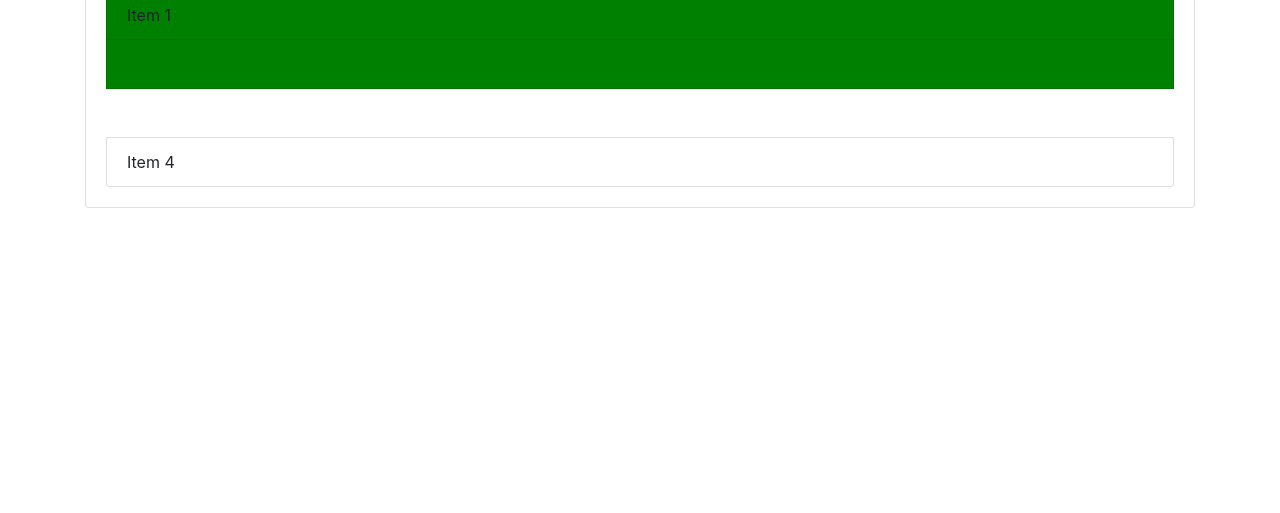
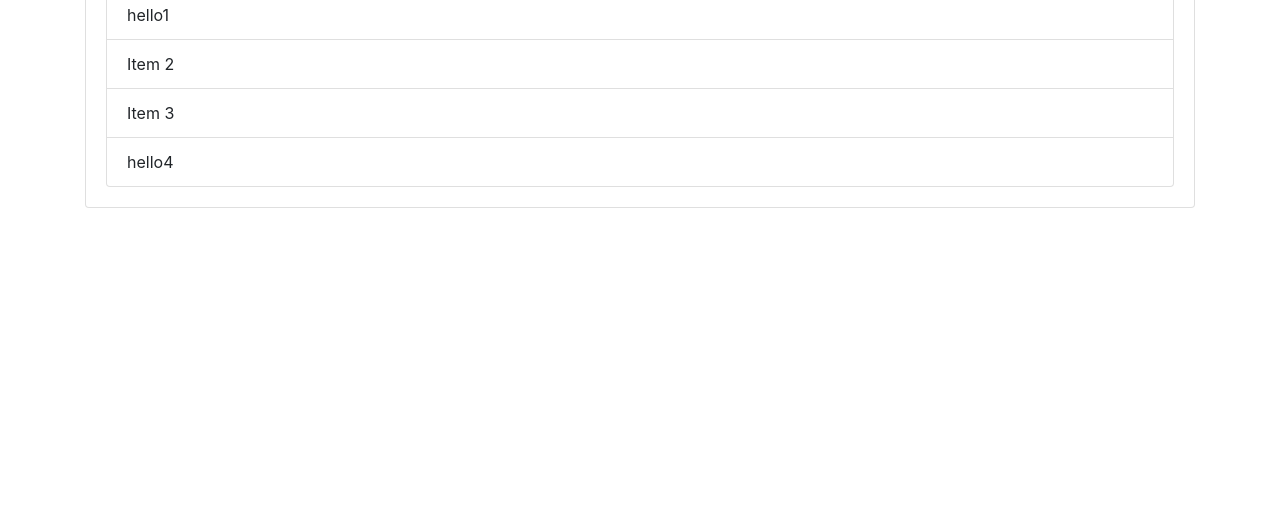
Before and after one commit to indrayanikalake/rgistration, a plain HTML site: page index.html in a window 1280 px wide. Shown: the part 287-800 px from the top of the page. Drawn offline with nearby package versions, Linux system fonts and the light colour scheme.

Commit message:
creating nodes and dom manipulation

```diff
--- a/index.js
+++ b/index.js
@@ -1,18 +1,31 @@
-
-//q1
-var secondItem=document.querySelector('.list-group-item:nth-child(2)');
-secondItem.style.backgroundColor='green';
-
-
-var thirdItem=document.querySelector('.list-group-item:nth-child(3)');
-thirdItem.style.visibility='hidden';
-
-//q2
-var odd=document.querySelectorAll('li:nth-child(odd)');
-
-for(let i=0;i<odd.length;i++){
-    odd[i].style.backgroundColor="green";
-
-}
-var secondItem=document.querySelector('.list-group-item:nth-child(2)');
-secondItem.style.color="green";
+//1 parentElemnt
+var itemlist=document.querySelector('#items');
+console.log(itemlist.parentElement);
+//2 lastelementchild
+console.log(itemlist.lastElementChild);
+itemlist.lastElementChild.textContent='hello4';
+//3 lastchild
+console.log(itemlist.lastChild);
+//5 firstelemnetchild
+console.log(itemlist.firstElementChild);
+itemlist.firstElementChild.textContent='hello1';
+//6 firstchild
+console.log(itemlist.firstChild);
+//7 nextsibling
+console.log(itemlist.nextSibling);
+//8 nextelementsibling
+console.log(itemlist.nextElementSibling);
+//9 prevsibling
+console.log(itemlist.previousSibling);
+//10 prevelementsibling
+console.log(itemlist.previousElementSibling);
+itemlist.previousElementSibling.style.color="green";
+//11 createelement
+var div=document.createElement('div');
+//12 setAttrribute
+div.setAttribute('title','hello div');
+//13 createTextNode
+var text=document.createTextNode('Hello World');
+//14 appendChild
+div.appendChild(text);
+console.log(div);
```
Also changed, not shown: index.html (+1 -3 lines).
